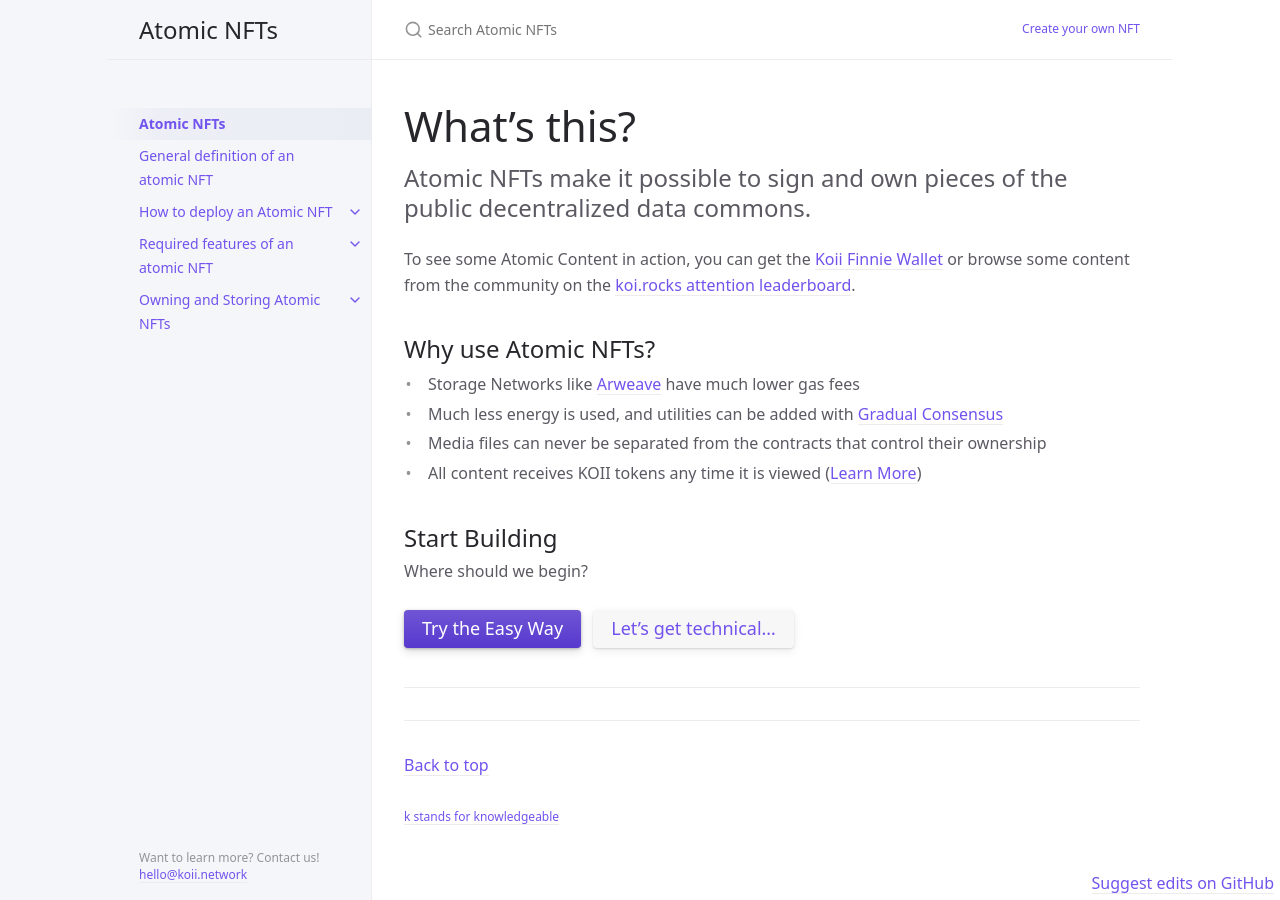
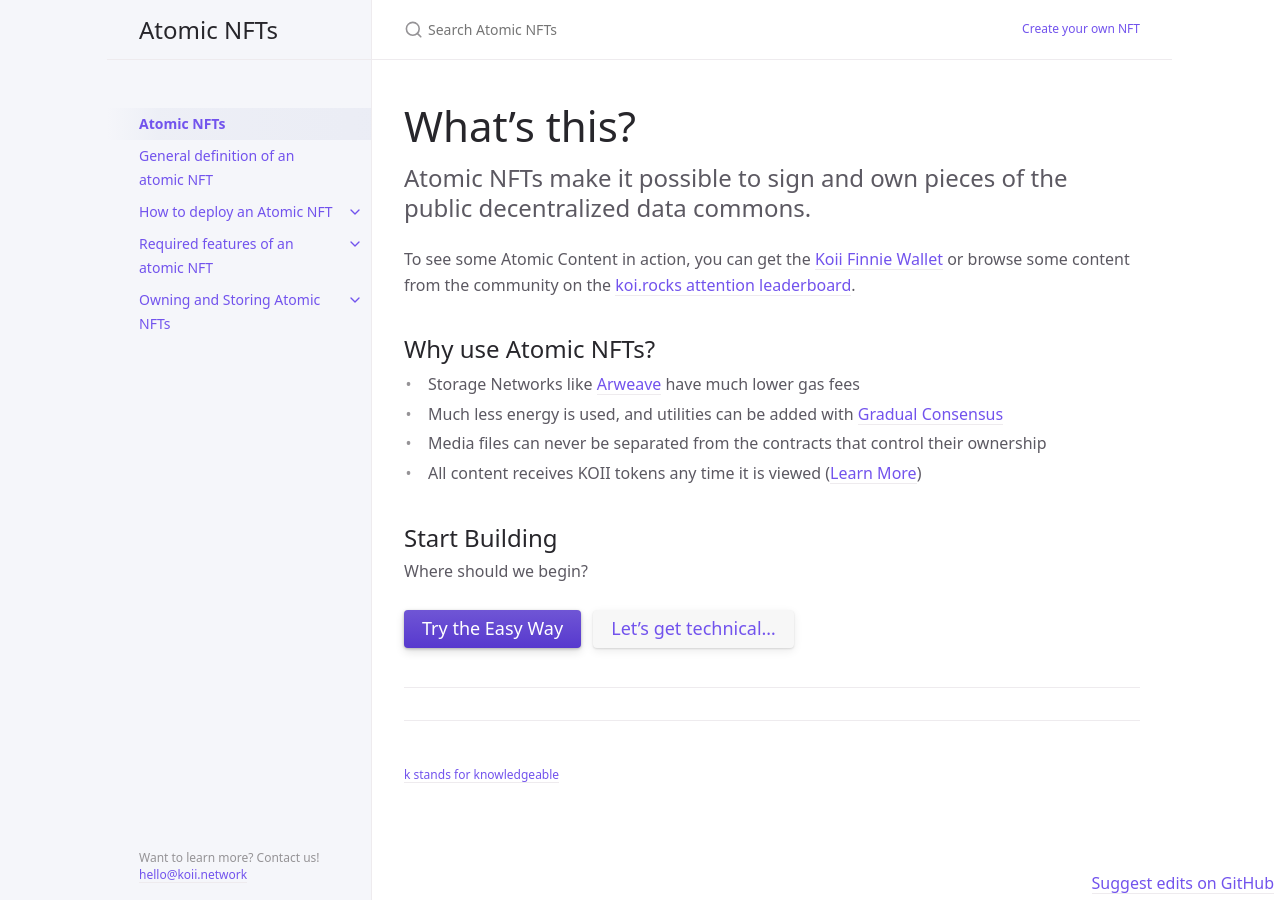
Before and after one commit to atomic-nfts/site, a Jekyll site: the page built from index.md, in a window 1280 px wide. Built offline with Jekyll 4.4.1, drawn with Linux system fonts in a browser that asks for light colours.

Commit message:
Update default.html

```diff
--- a/_layouts/default.html
+++ b/_layouts/default.html
@@ -162,7 +162,7 @@
           <hr>
           <footer>
             {% if site.back_to_top %}
-              <p><a href="#top" id="back-to-top">{{ site.back_to_top_text }}</a></p>
+<!--               <p><a href="#top" id="back-to-top">{{ site.back_to_top_text }}</a></p> -->
             {% endif %}
 
             {{ footer_custom }}
```
